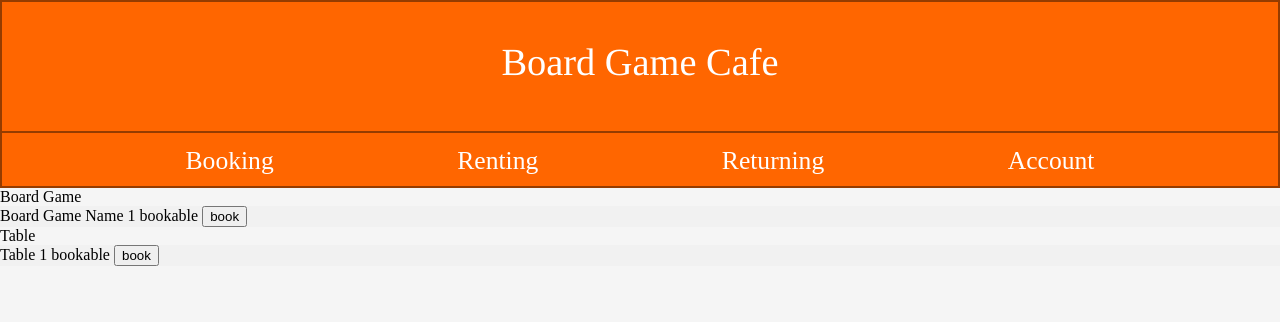
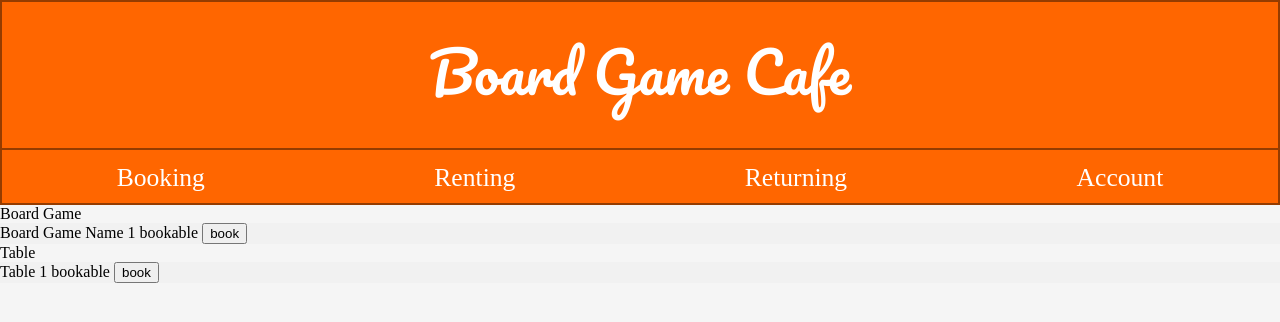
Before and after one commit to EggADayKeepTheTeacherAway/Board-Game-Cafe, a Django app: page / in a window 1280 px wide. Shown: the top 322 px of the page. Run offline with Django 5.2, Linux system fonts and the light colour scheme.

Commit message:
feat: add font for title

```diff
--- a/board_game_cafe/static/app/style.css
+++ b/board_game_cafe/static/app/style.css
@@ -1,3 +1,12 @@
+@font-face {
+    font-family: 'Pacifico';
+    src:
+        url('../fonts/Pacifico-Regular.ttf') format('truetype');
+    font-weight: bold;
+    font-style: bold;
+}
+
+
 body {
     background-color: #F5F5F5;
     margin: 0px;
@@ -18,14 +27,19 @@ hr {
 .website-title {
     display: flex;
     justify-content: center;
-    font-size: 2.4rem;
+
+    font-size: 3.5rem;
     font-family: Pacifico, Times, serif;
 
 }
 
+.website-title > span {
+    margin: 20px;
+
+}
 .choice {
     display: flex;
-    justify-content: space-evenly;
+    justify-content: space-around;
 
     font-size: 1.6rem;
 
--- a/board_game_cafe/templates/base.html
+++ b/board_game_cafe/templates/base.html
@@ -10,7 +10,7 @@
 <body>
      <div class="header-container">
          <div class="website-title">
-             <p>Board Game Cafe</p>
+             <span>Board Game Cafe</span>
          </div>
         <hr/>
         <div class="choice">
```
Also changed, not shown: board_game_cafe/static/fonts/Pacifico-Regular.ttf (added).
